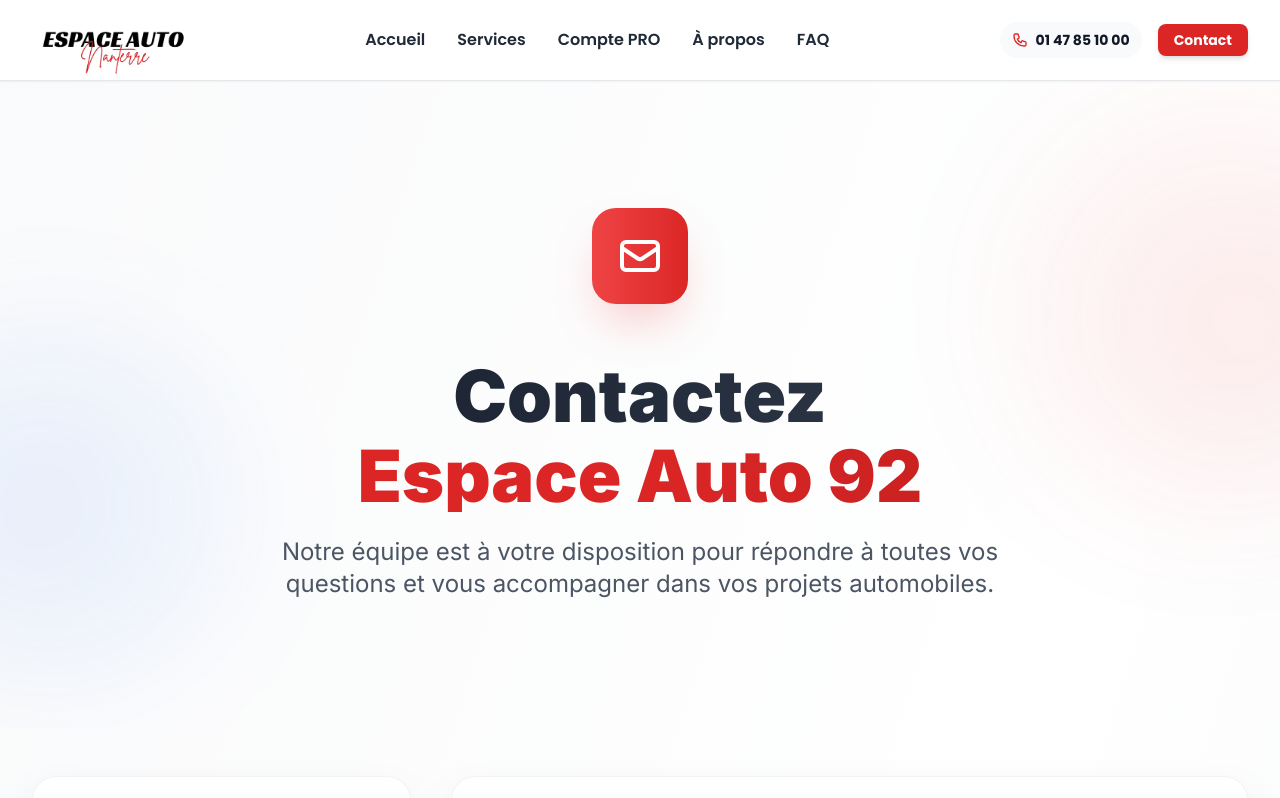
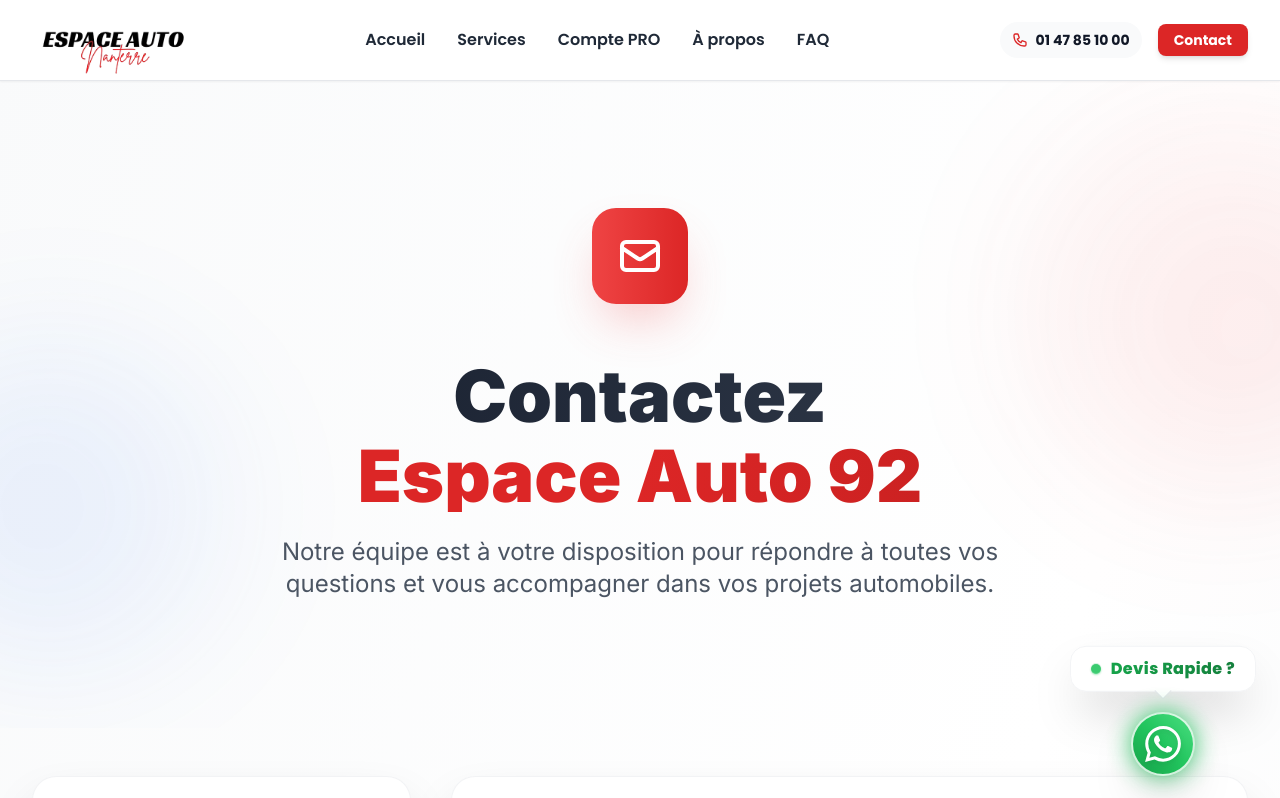
Before and after one commit to aminoz12/ea92, a React (Vite) app: page /contact in a window 1280 px wide. Shown: the top 798 px of the page. Built offline with nearby package versions, Linux system fonts and the light colour scheme.

Commit message:
feat: add whatsapp widget, update favicon, reorder homepage sections

```diff
--- a/index.html
+++ b/index.html
@@ -2,7 +2,7 @@
 <html lang="fr">
   <head>
     <meta charset="UTF-8" />
-    <link rel="icon" type="image/svg+xml" href="/vite.svg" />
+    <link rel="icon" type="image/png" href="/logo.png" />
     <meta name="viewport" content="width=device-width, initial-scale=1.0" />
     <title>Espace Auto 92 - Votre partenaire automobile à Nanterre</title>
     <meta name="description" content="Espace Auto 92 - Spécialistes en pièces auto, carte grise, réparation et entretien à Nanterre. Service professionnel et conseils experts." />
--- a/src/App.tsx
+++ b/src/App.tsx
@@ -6,6 +6,7 @@
 import { AboutPage } from './pages/AboutPage'
 import { ContactPage } from './pages/ContactPage'
 import { ScrollToTop } from './components/ScrollToTop'
+import { WhatsAppWidget } from './components/ui/WhatsAppWidget'
 import './styles/globals.css'
 
 function App() {
@@ -25,6 +26,7 @@
               <Route path="/contact" element={<ContactPage />} />
             </Routes>
           </div>
+          <WhatsAppWidget />
         {/* </ThemeProvider> */}
       </LocaleProvider>
     </BrowserRouter>
--- /dev/null
+++ b/src/components/ui/WhatsAppWidget.tsx
@@ -0,0 +1,43 @@
+import React from 'react'
+
+export function WhatsAppWidget() {
+  const whatsappUrl = "https://wa.me/33756997939"
+
+  return (
+    <div className="fixed bottom-6 right-6 z-50 flex flex-col items-center gap-3 pointer-events-none">
+      {/* Popup Title Bubble */}
+      <a
+        href={whatsappUrl}
+        target="_blank"
+        rel="noopener noreferrer"
+        className="pointer-events-auto relative bg-white text-gray-900 font-display font-bold px-5 py-2.5 rounded-2xl shadow-2xl border border-gray-100 flex items-center gap-2.5 animate-bounce group hover:border-green-500 hover:shadow-green-500/20 transition-all duration-300 transform hover:-translate-y-1"
+      >
+        <span className="w-2.5 h-2.5 rounded-full bg-green-500 animate-pulse shadow-sm shadow-green-500/50"></span>
+        <span className="text-sm md:text-base bg-gradient-to-r from-green-600 to-green-700 bg-clip-text text-transparent font-extrabold tracking-wide">
+          Devis Rapide ?
+        </span>
+        {/* Little downward pointing arrow */}
+        <div className="absolute -bottom-1.5 left-1/2 -translate-x-1/2 w-3 h-3 bg-white border-b border-r border-gray-200 rotate-45 group-hover:border-green-500 transition-colors duration-300"></div>
+      </a>
+
+      {/* WhatsApp Chat Icon Button */}
+      <a
+        href={whatsappUrl}
+        target="_blank"
+        rel="noopener noreferrer"
+        className="pointer-events-auto relative group"
+        aria-label="Contactez-nous sur WhatsApp"
+      >
+        {/* Outer glowing pulse effect */}
+        <div className="absolute inset-0 bg-green-500 rounded-full blur-md opacity-40 group-hover:opacity-80 transition-opacity duration-300 animate-pulse"></div>
+
+        {/* Main Button */}
+        <div className="relative w-14 h-14 md:w-16 md:h-16 bg-gradient-to-tr from-green-600 via-green-500 to-green-400 hover:from-green-500 hover:via-green-400 hover:to-green-300 text-white rounded-full flex items-center justify-center shadow-2xl transform group-hover:scale-110 group-active:scale-95 transition-all duration-300 border-2 border-white/80 backdrop-blur-sm">
+          <svg className="w-8 h-8 md:w-9 md:h-9 text-white drop-shadow-md" viewBox="0 0 24 24" fill="currentColor">
+            <path d="M17.472 14.382c-.297-.149-1.758-.867-2.03-.967-.273-.099-.471-.148-.67.15-.197.297-.767.966-.94 1.164-.173.199-.347.223-.644.075-.297-.15-1.255-.463-2.39-1.475-.883-.788-1.48-1.761-1.653-2.059-.173-.297-.018-.458.13-.606.134-.133.298-.347.446-.52.149-.174.198-.298.298-.497.099-.198.05-.371-.025-.52-.075-.149-.669-1.612-.916-2.207-.242-.579-.487-.5-.669-.51a12.8 12.8 0 0 0-.57-.01c-.198 0-.52.074-.792.372-.272.297-1.04 1.016-1.04 2.479 0 1.462 1.065 2.875 1.213 3.074.149.198 2.096 3.2 5.077 4.487.709.306 1.262.489 1.694.625.712.227 1.36.195 1.871.118.571-.085 1.758-.719 2.006-1.413.248-.694.248-1.289.173-1.413-.074-.124-.272-.198-.57-.347m-5.421 7.403h-.004a9.87 9.87 0 0 1-5.031-1.378l-.361-.214-3.741.982.998-3.648-.235-.374a9.86 9.86 0 0 1-1.51-5.26c.001-5.45 4.436-9.884 9.888-9.884 2.64 0 5.122 1.03 6.988 2.898a9.825 9.825 0 0 1 2.893 6.994c-.003 5.45-4.437 9.884-9.885 9.884m8.413-18.297A11.815 11.815 0 0 0 12.05 0C5.495 0 .16 5.335.157 11.892c0 2.096.547 4.142 1.588 5.945L.057 24l6.305-1.654a11.882 11.882 0 0 0 5.683 1.448h.005c6.554 0 11.89-5.335 11.893-11.893a11.821 11.821 0 0 0-3.48-8.413z"/>
+          </svg>
+        </div>
+      </a>
+    </div>
+  )
+}
--- a/src/pages/HomePage.tsx
+++ b/src/pages/HomePage.tsx
@@ -178,9 +178,6 @@
           </div>
         </section>
 
-        {/* Compact Opening Hours */}
-        <CompactOpeningHours />
-
         {/* Services Section */}
         <ServicesSection />
 
@@ -204,6 +201,9 @@
 
         {/* Contact Section */}
         <ContactSection />
+
+        {/* Compact Opening Hours */}
+        <CompactOpeningHours />
       </main>
 
       <Footer />
```
